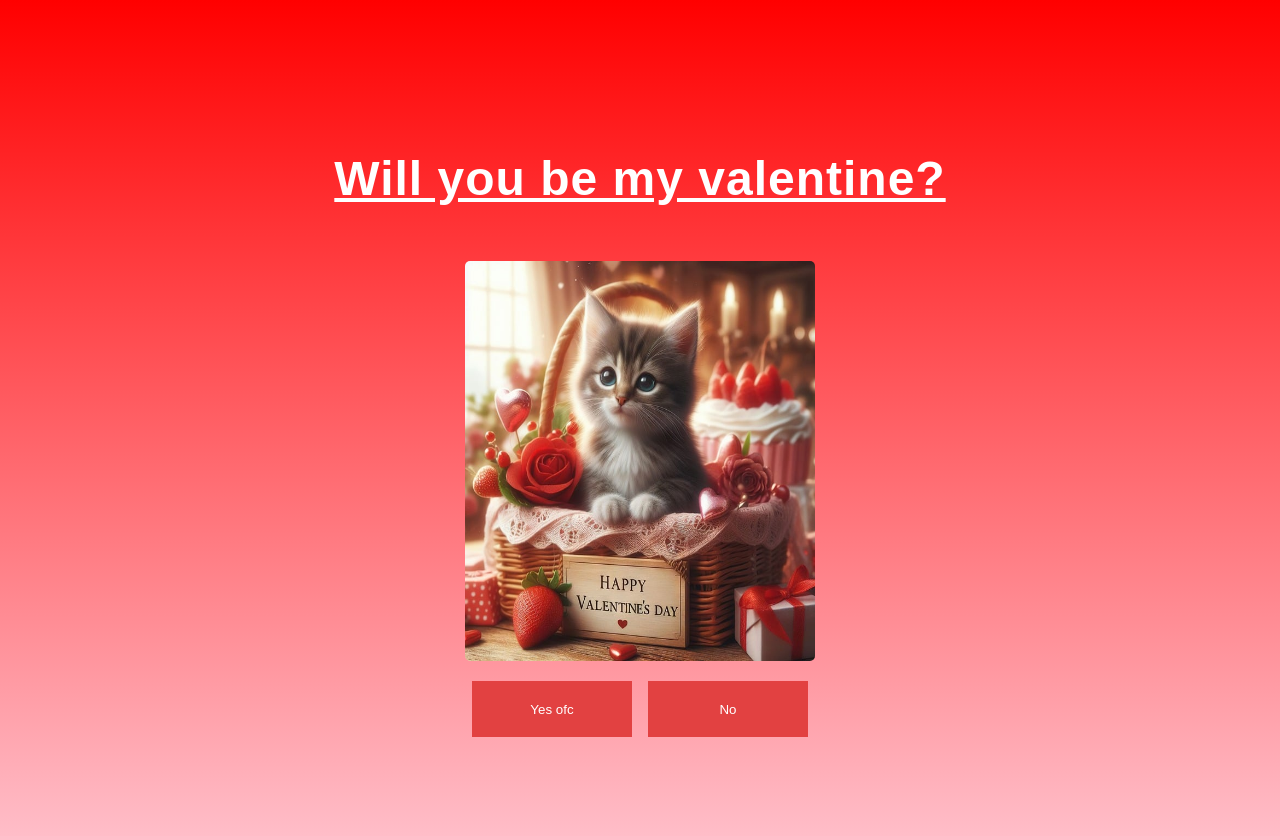
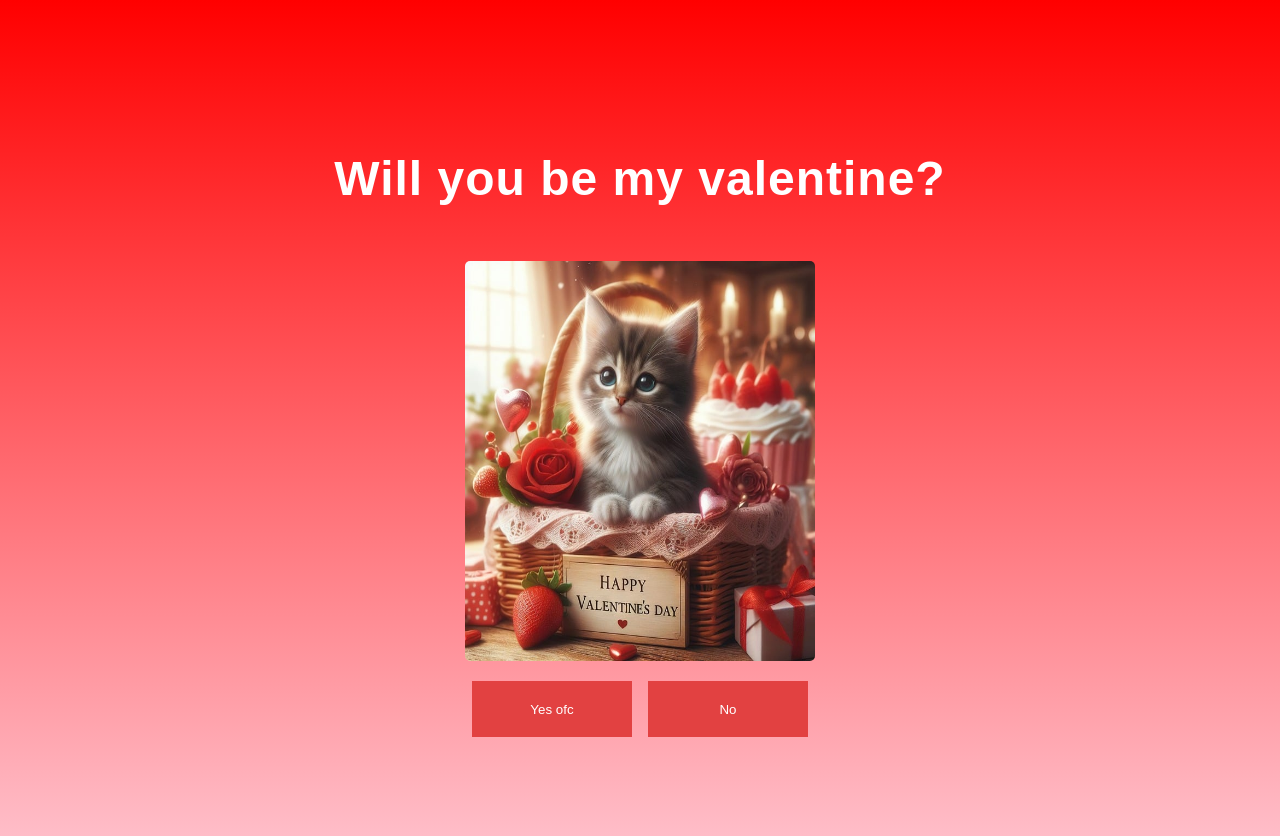
Before and after one commit to Albatraoz12/valentine, a React (Vite) app: page / in a window 1280 px wide. Shown: the top 836 px of the page. Built offline with nearby package versions, Linux system fonts and the light colour scheme.

Commit message:
remove underline from header

```diff
--- a/src/App.css
+++ b/src/App.css
@@ -20,7 +20,6 @@ body {
 
 h1 {
   font-size: 3em;
-  text-decoration: underline;
   font-weight: 600;
   letter-spacing: 1px;
 }
```
